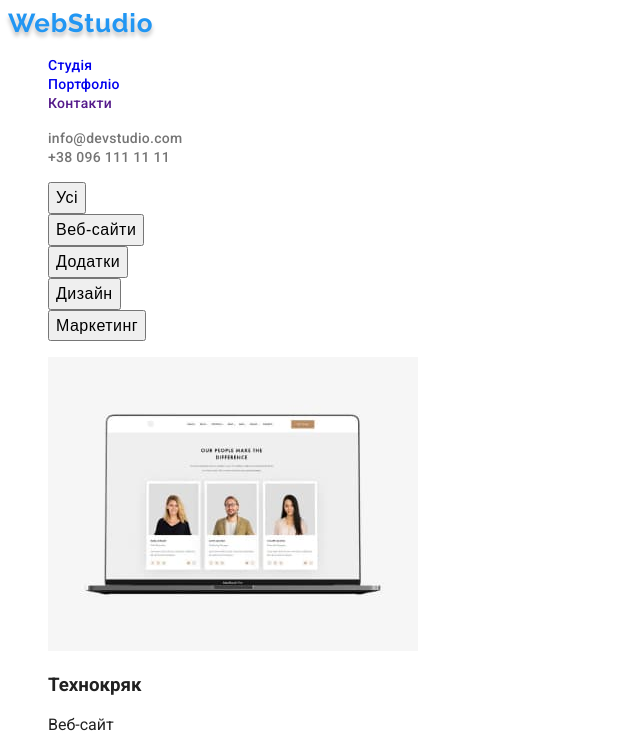
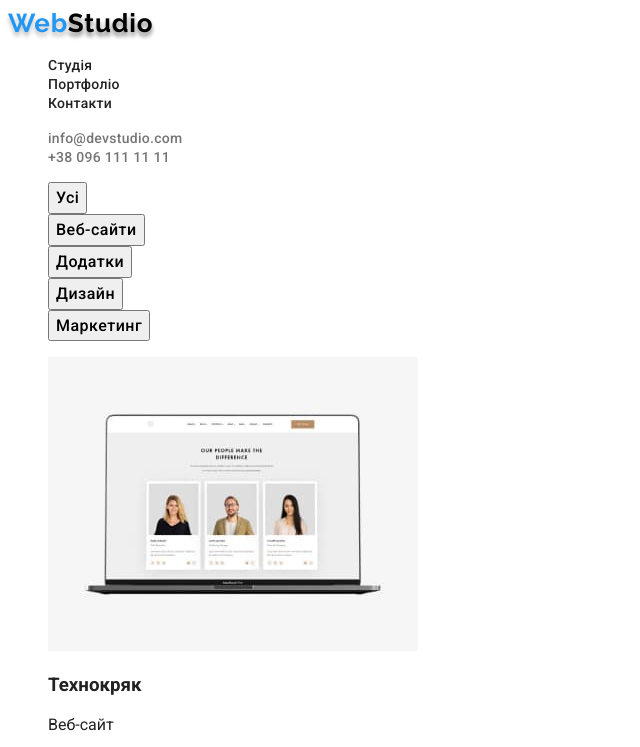
Before and after one commit to IvanPerehanya/goit-markup-hw-02, a plain HTML site: page portfolio.html in a window 1280 px wide. Shown: the top 747 px of the page, without its empty margins (0-640 px from the left). Drawn offline with Linux system fonts and the light colour scheme.

Commit message:
Add files via upload

```diff
--- a/css/styles.css
+++ b/css/styles.css
@@ -1,6 +1,3 @@
-.root {
-
-}
 
 .list {
     list-style: none;
@@ -26,12 +23,28 @@ body {
 
     text-shadow: 0px 4px 4px rgba(0, 0, 0, 0.25);
 }
+.logo-studio {
+    font-family: 'Raleway', sans-serif;
+font-weight: 700;
+font-size: 26px;
+line-height: 1.19;
+/* identical to box height */
+
+letter-spacing: 0.03em;
+
+color: #000000;
+
+text-shadow: 0px 4px 4px rgba(0, 0, 0, 0.25), 0px 4px 4px rgba(0, 0, 0, 0.25);
+
+}
 
 .menu-link {
     font-weight: 500;
     font-size: 14px;
     line-height: 1.14;
     letter-spacing: 0.02em;
+
+    color: #212121;
 
 }
 .menu-link:hover,
@@ -44,6 +57,7 @@ body {
     font-size: 14px;
     line-height: 1.14;
     letter-spacing: 0.02em;
+    font-style: normal;
 
     color: #757575;
 }
@@ -58,6 +72,7 @@ body {
     font-size: 14px;
     line-height: 1.14;
     letter-spacing: 0.02em;
+    font-style: normal;
 
     color: #757575
 }
@@ -70,6 +85,7 @@ body {
 .address-link{
     font-size: 14px;
     line-height: 1.71;
+    font-style: normal;
 
     letter-spacing: 0.03em;
 
@@ -95,6 +111,7 @@ color: #FFFFFF;
 }
 
 .main-btn{
+    font-family: 'Roboto', sans-serif;
     font-weight: 700;
     font-size: 16px;
     line-height: 1.88;
@@ -113,6 +130,7 @@ color: #FFFFFF;
 }
 
 .philter-btn{
+    font-family: 'Roboto', sans-serif;
     font-weight: 500;
     font-size: 16px;
     line-height: 1.62;
```
